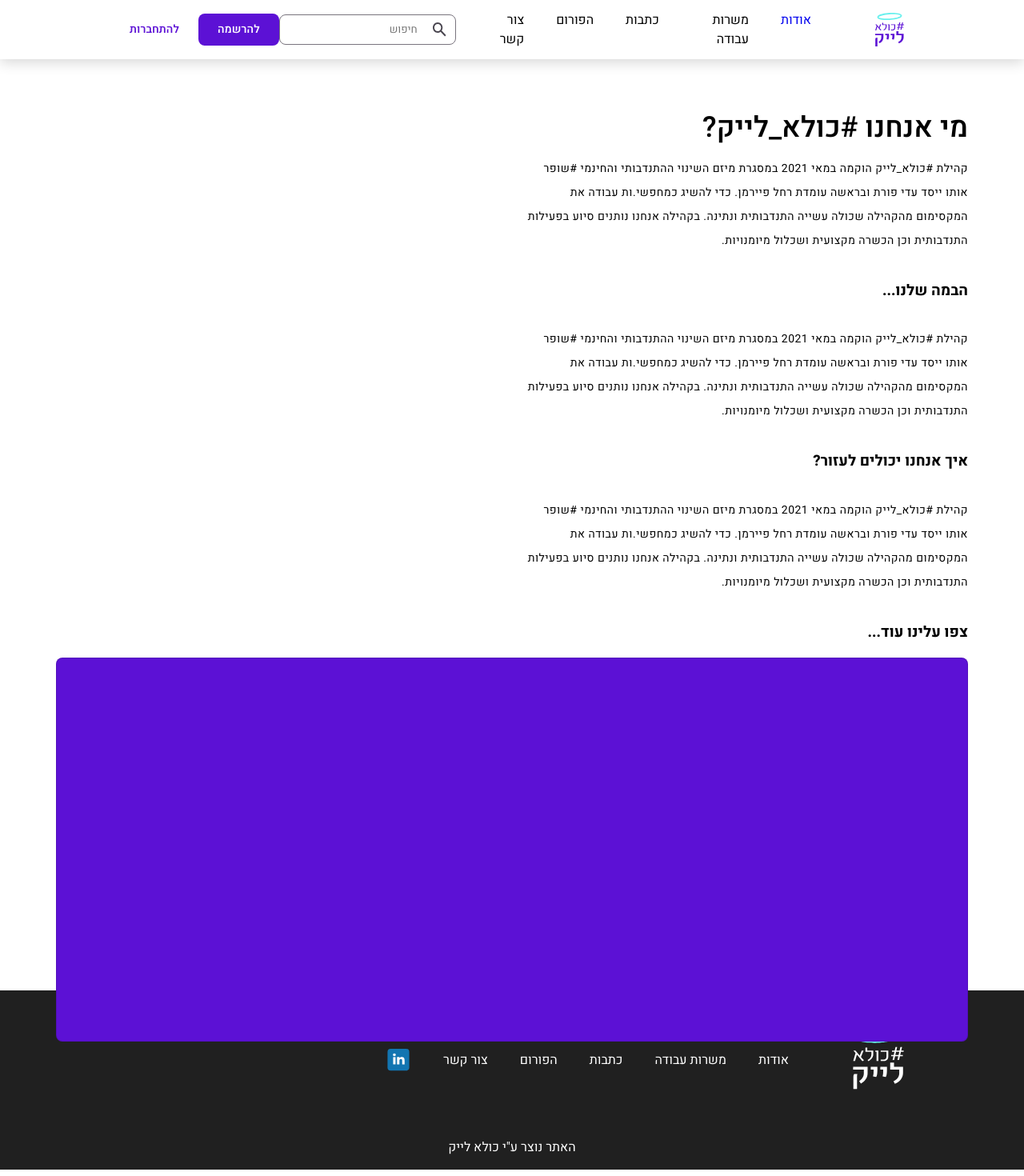
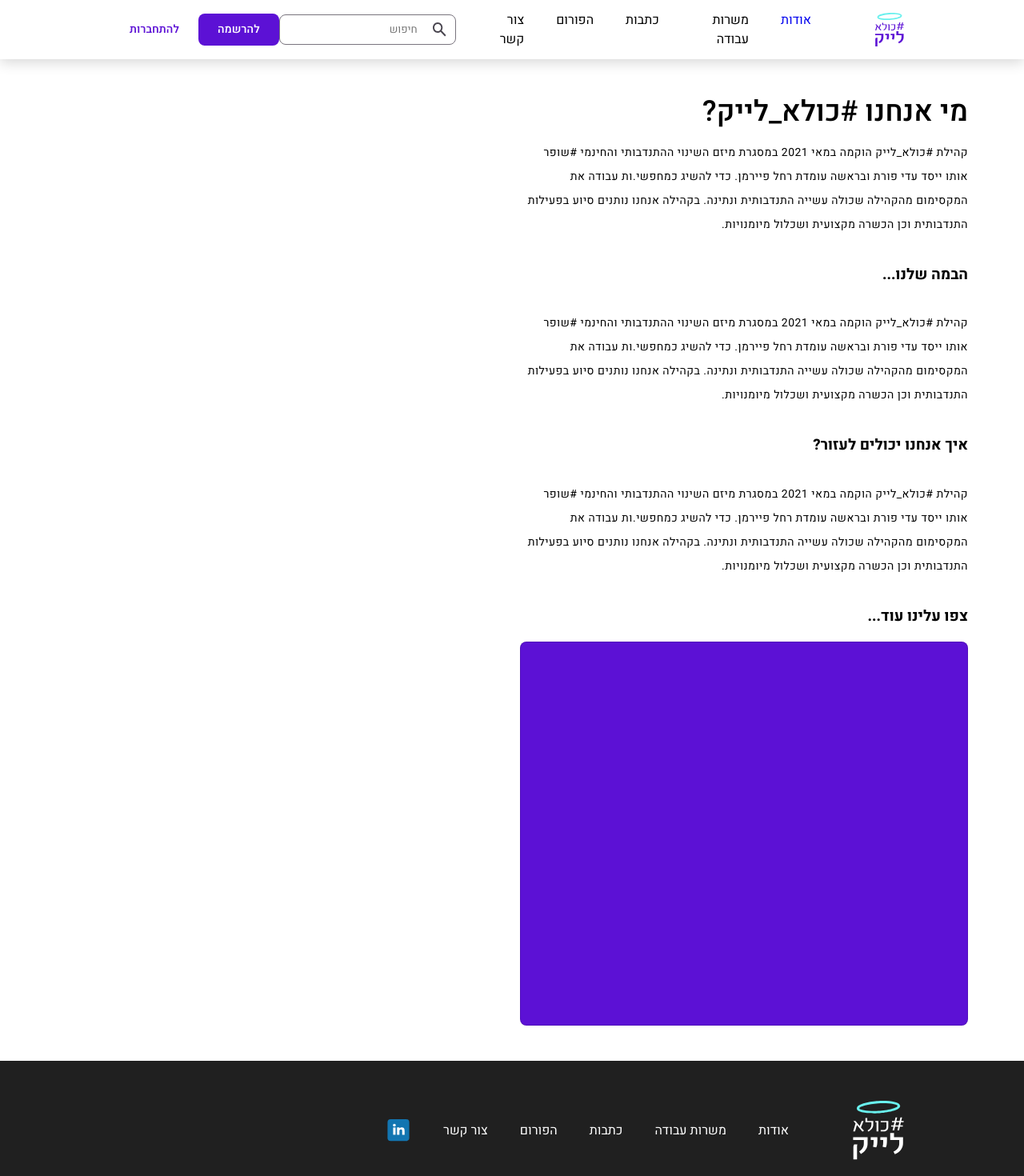
Before and after one commit to Darkmift/jr-job-portal, a React (Vite) app in the folder client/: page /#/about in a window 1280 px wide. Shown: the top 1470 px of the page at 80% size. Built offline with nearby package versions, Linux system fonts and the light colour scheme.

Commit message:
Working on AboutPage

```diff
--- a/client/src/pages/About/About.module.scss
+++ b/client/src/pages/About/About.module.scss
@@ -1,22 +1,12 @@
+@import '@/styles';
+
 .community-video {
-    box-sizing: border-box;
 
-    width: 1140px;
+    width: 100%;
     height: 480px;
 
-    /* Primary */
-
-    background: #5c11d5;
-    /* Divider */
+    background: $primary;
 
     border: 1px solid rgba(0, 0, 0, 0.12);
     border-radius: 8px;
 }
-
-.AboutWrapper {
-    margin: 0px auto;
-    display: flex;
-    justify-content: center;
-    position: relative;
-    top: 64px;
-}
--- a/client/src/pages/About/AboutPage.jsx
+++ b/client/src/pages/About/AboutPage.jsx
@@ -5,7 +5,7 @@
 export default function AboutPage() {
     return (
         <>
-            <div className={`${style['AboutWrapper']}`}>
+            <div className={`${style['page-wrapper']}`}>
                 <div className={`${styles.welcomeContainer}`}>
                     <div className={`${styles.welcomeDiv}`}>
                         <span className={`${styles.title}`}>
```
